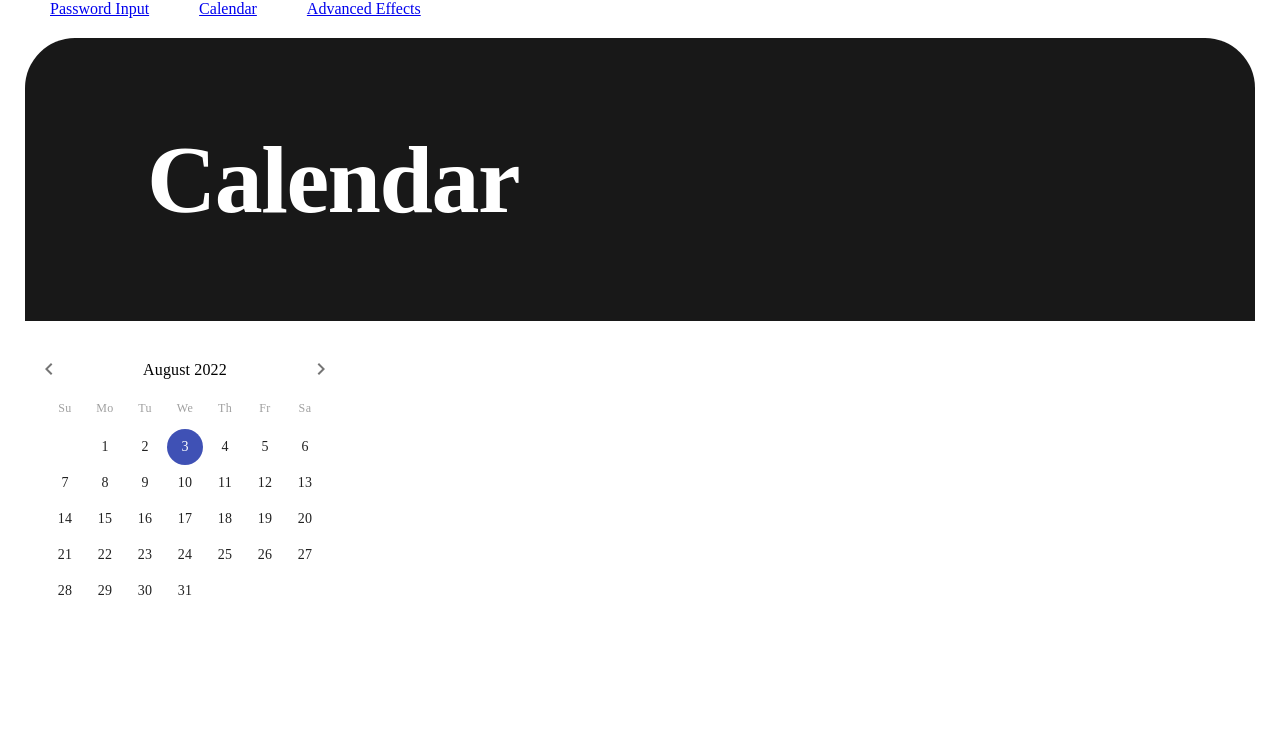
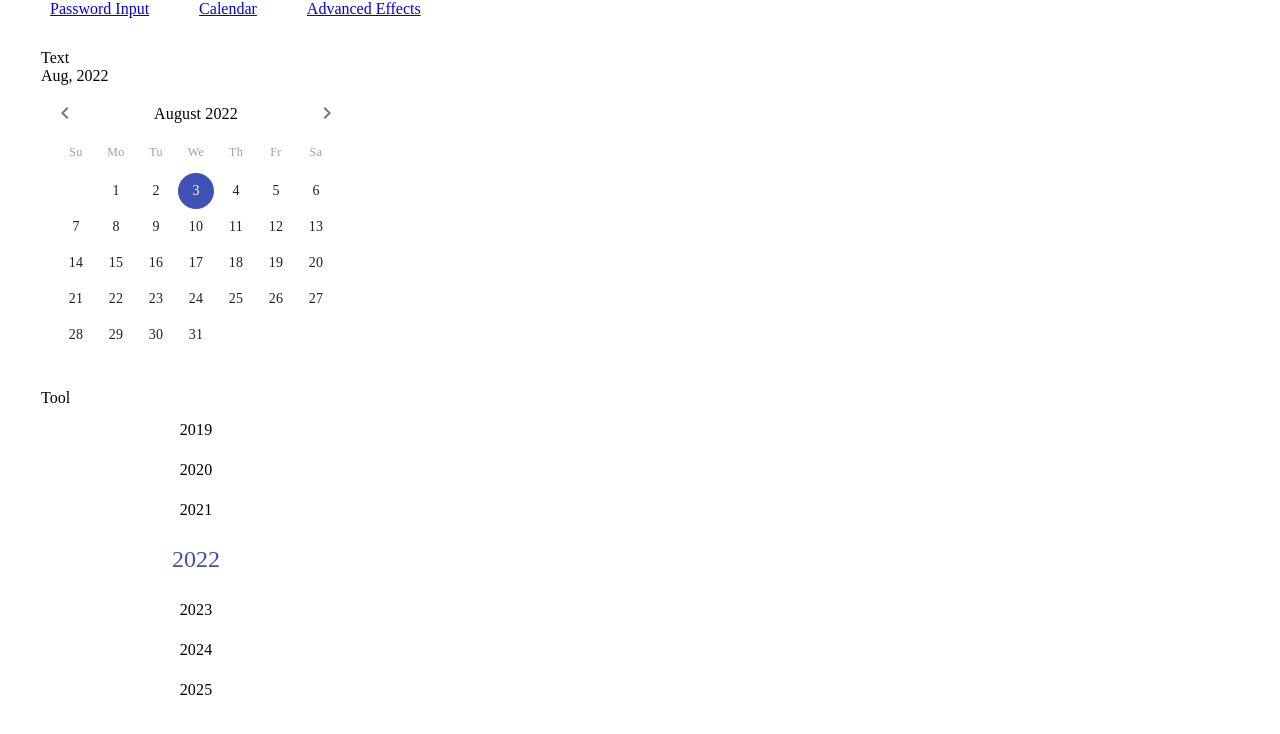
Before and after one commit to Neveres/aha-exam, a React (Create React App) app: page /calendar in a window 1280 px wide. Shown: the top 734 px of the page. Built offline with nearby package versions, Linux system fonts and the light colour scheme.

Commit message:
feat: draft of calendar

```diff
--- a/src/components/AhaCalendar/AhaCalendar.tsx
+++ b/src/components/AhaCalendar/AhaCalendar.tsx
@@ -1,14 +1,32 @@
 /** @jsxImportSource @emotion/react */
-import React, { useCallback, useState } from 'react'
-import { ThemeProvider } from '@material-ui/core'
+import React, { useCallback, useEffect, useState, useRef } from 'react'
+import { ThemeProvider, Popper } from '@material-ui/core'
 import DateFnsUtils from '@date-io/date-fns'
-import { MuiPickersUtilsProvider, Calendar } from '@material-ui/pickers'
+import { MuiPickersUtilsProvider, Calendar, Picker } from '@material-ui/pickers'
 import { MaterialUiPickersDate } from '@material-ui/pickers/typings/date'
 
 import { theme } from './theme'
 import { calendarContainer } from './styles'
 
+const MONTH_NAMES = [
+  'Jan',
+  'Feb',
+  'Mar',
+  'Apr',
+  'May',
+  'Jun',
+  'Jul',
+  'Aug',
+  'Sep',
+  'Oct',
+  'Nov',
+  'Dec',
+]
+
 export const AhaCalendar = () => {
+  const divRef = useRef<HTMLButtonElement>(null)
+
+  const [anchorEl, setAnchorEl] = React.useState<null | HTMLElement>(null)
   const [date, setDate] = useState(new Date())
 
   const onChange = useCallback((newDate: MaterialUiPickersDate) => {
@@ -17,13 +35,31 @@ export const AhaCalendar = () => {
     }
   }, [])
 
+  useEffect(() => {
+    setAnchorEl(divRef.current)
+  }, [])
+
   return (
     <div css={calendarContainer}>
-      <ThemeProvider theme={theme}>
-        <MuiPickersUtilsProvider utils={DateFnsUtils}>
-          <Calendar date={date} onChange={onChange} />
-        </MuiPickersUtilsProvider>
-      </ThemeProvider>
+      <button ref={divRef} style={{ visibility: 'hidden' }}></button>
+      <Popper open={true} anchorEl={anchorEl} placement="right-start">
+        <div>Text</div>
+        <div>{`${MONTH_NAMES[date.getMonth()]}, ${date.getFullYear()}`}</div>
+        <ThemeProvider theme={theme}>
+          <MuiPickersUtilsProvider utils={DateFnsUtils}>
+            <Calendar date={date} onChange={onChange} />
+          </MuiPickersUtilsProvider>
+          <MuiPickersUtilsProvider utils={DateFnsUtils}>
+            <Picker
+              date={date}
+              onChange={onChange}
+              views={'year' as any}
+              openTo={'year' as any}
+              ToolbarComponent={() => <div>Tool</div>}
+            />
+          </MuiPickersUtilsProvider>
+        </ThemeProvider>
+      </Popper>
     </div>
   )
 }
--- a/src/containers/Calendar/Calendar.tsx
+++ b/src/containers/Calendar/Calendar.tsx
@@ -6,7 +6,7 @@ import { ComponentHeader, AhaCalendar } from 'src/components'
 const Calendar = () => {
   return (
     <>
-      <ComponentHeader title={menuItems[1].name} />
+      {/* <ComponentHeader title={menuItems[1].name} /> */}
       <AhaCalendar />
     </>
   )
```
